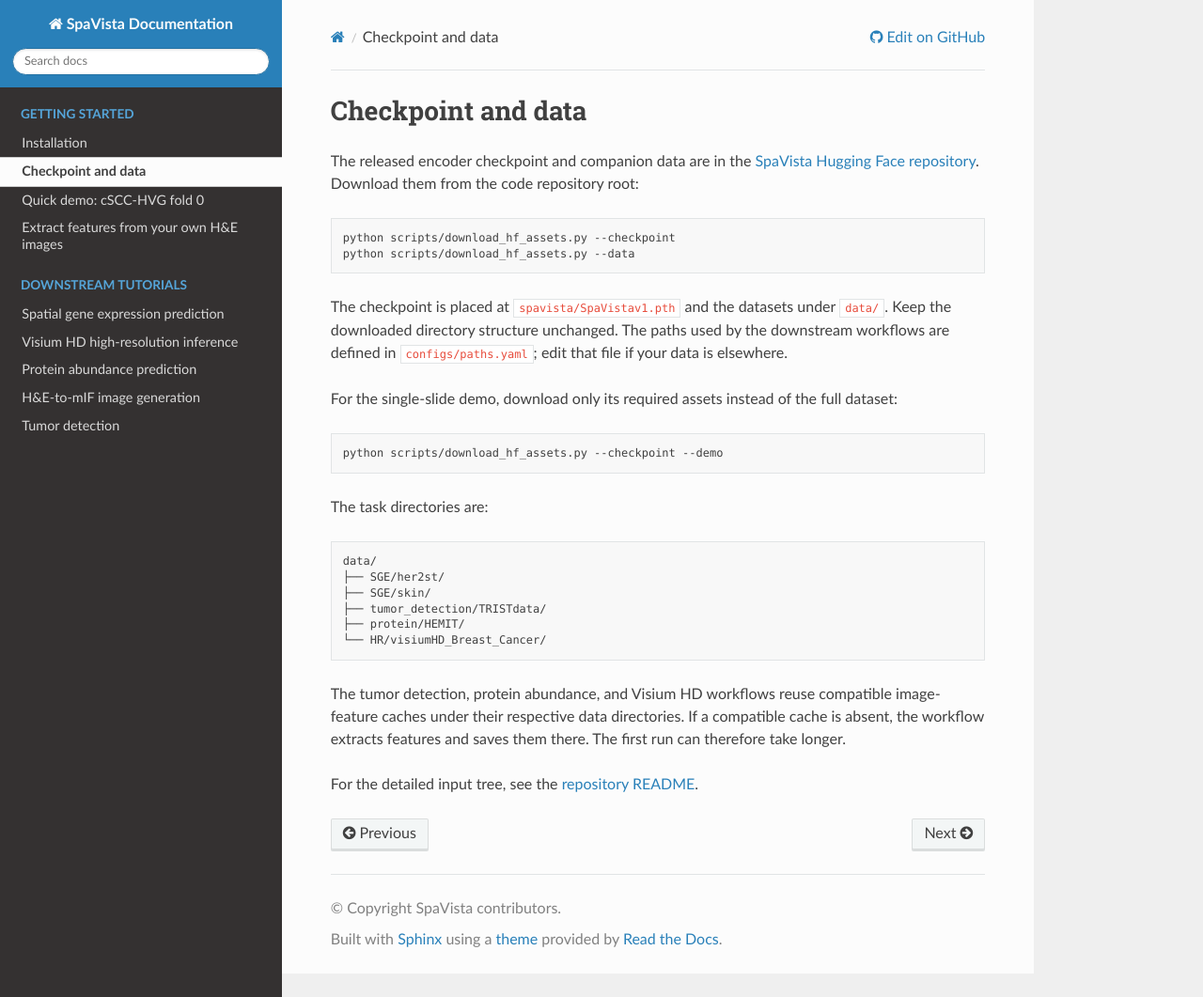
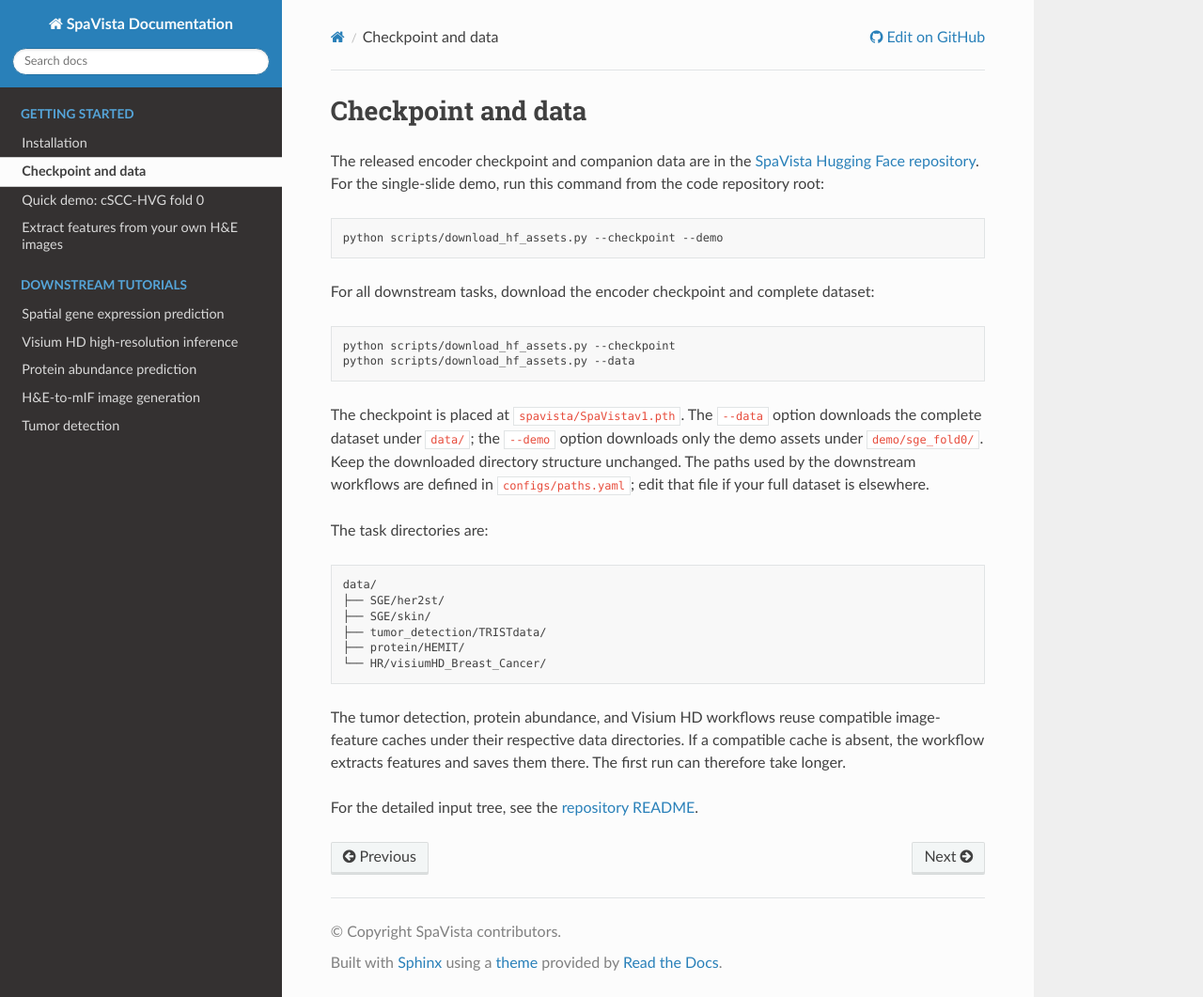
Before and after one commit to NingZhangCSUBio/SpaVista, a Sphinx documentation site: the page built from docs/data.rst, in a window 1280 px wide and 1061 px high. Shown: the whole window at 94% size. Built offline with Sphinx 7.4.7 and the Read the Docs theme 3.1.0, drawn with Linux system fonts in a browser that asks for light colours.

Commit message:
Clarify quick demo asset download

```diff
--- a/docs/data.rst
+++ b/docs/data.rst
@@ -1,20 +1,20 @@
 Checkpoint and data
 ===================
 
-The released encoder checkpoint and companion data are in the `SpaVista Hugging Face repository <https://huggingface.co/ZNfiona1997/SpaVista/tree/main>`_. Download them from the code repository root:
+The released encoder checkpoint and companion data are in the `SpaVista Hugging Face repository <https://huggingface.co/ZNfiona1997/SpaVista/tree/main>`_. For the single-slide demo, run this command from the code repository root:
+
+.. code-block:: bash
+
+   python scripts/download_hf_assets.py --checkpoint --demo
+
+For all downstream tasks, download the encoder checkpoint and complete dataset:
 
 .. code-block:: bash
 
    python scripts/download_hf_assets.py --checkpoint
    python scripts/download_hf_assets.py --data
 
-The checkpoint is placed at ``spavista/SpaVistav1.pth`` and the datasets under ``data/``. Keep the downloaded directory structure unchanged. The paths used by the downstream workflows are defined in ``configs/paths.yaml``; edit that file if your data is elsewhere.
-
-For the single-slide demo, download only its required assets instead of the full dataset:
-
-.. code-block:: bash
-
-   python scripts/download_hf_assets.py --checkpoint --demo
+The checkpoint is placed at ``spavista/SpaVistav1.pth``. The ``--data`` option downloads the complete dataset under ``data/``; the ``--demo`` option downloads only the demo assets under ``demo/sge_fold0/``. Keep the downloaded directory structure unchanged. The paths used by the downstream workflows are defined in ``configs/paths.yaml``; edit that file if your full dataset is elsewhere.
 
 The task directories are:
 
```
Also changed, not shown: README.md (+11 -5 lines).
